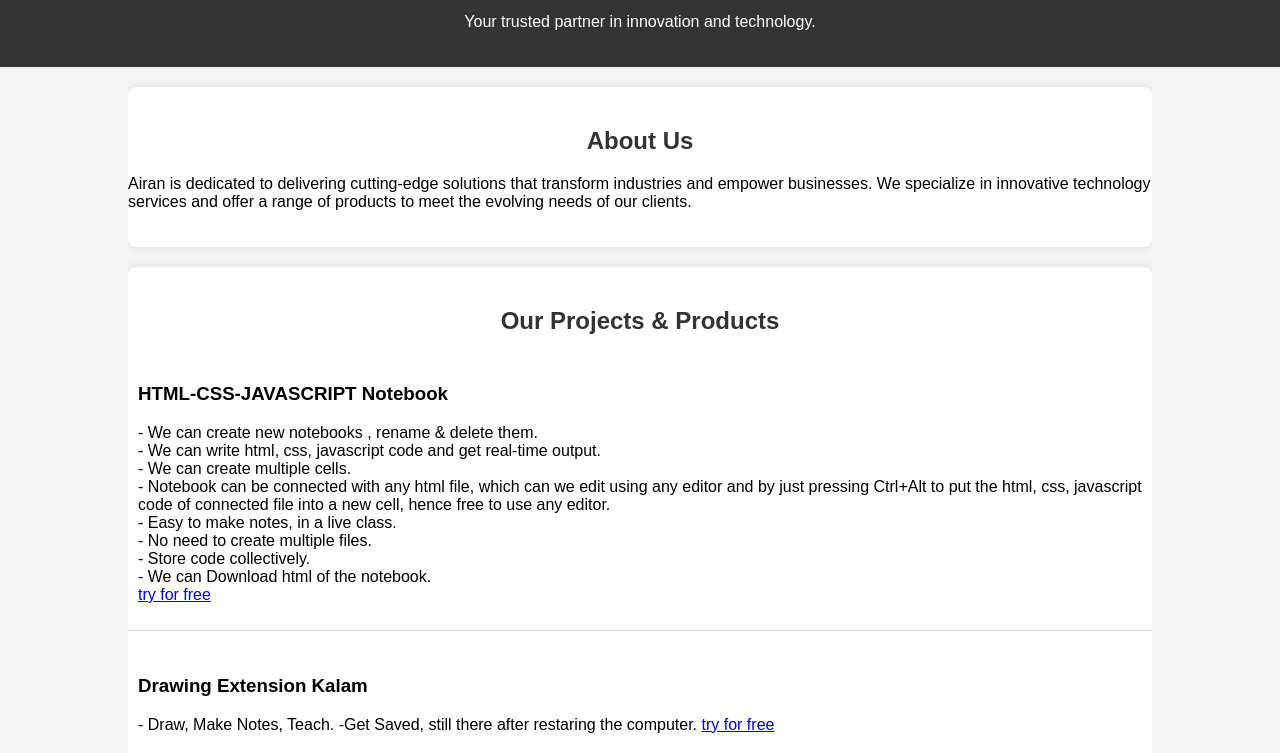
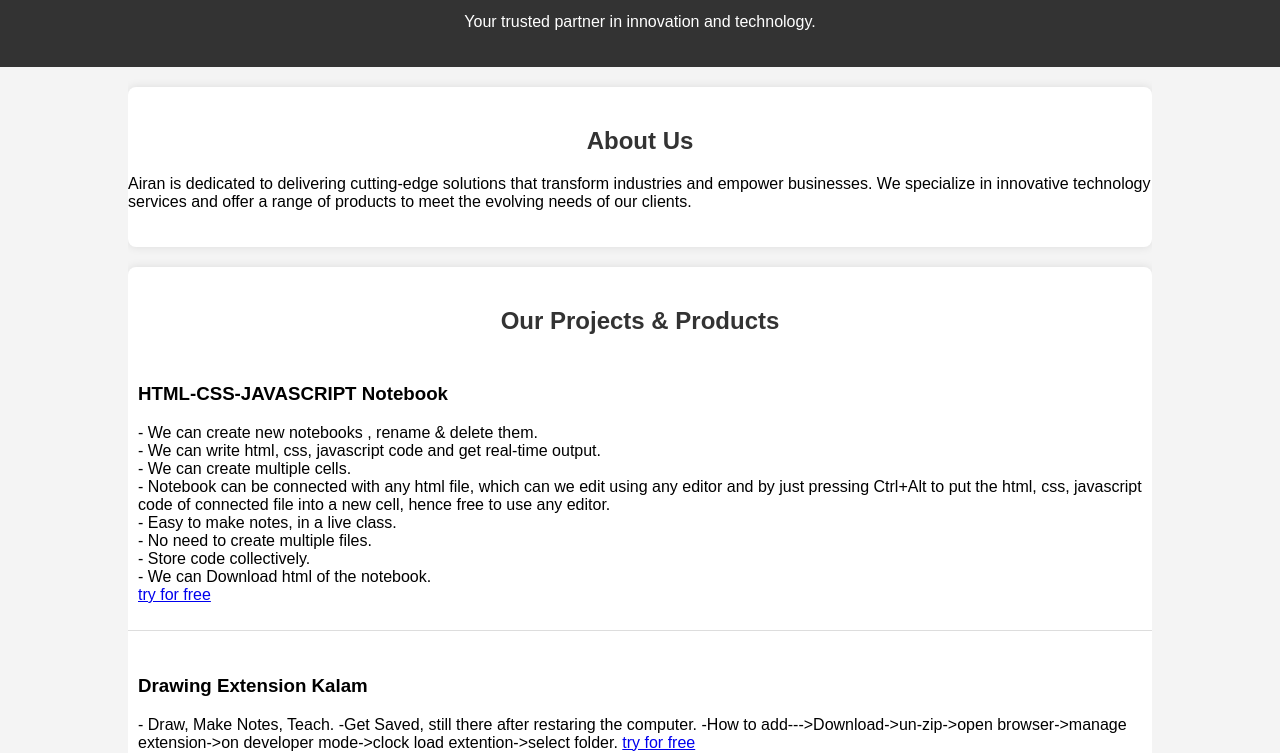
Before and after one commit to AiranHindustan/Airan, a plain HTML site: page index.html in a window 1280 px wide. Shown: the part 60-813 px from the top of the page. Drawn offline with Linux system fonts and the light colour scheme.

Commit message:
Update index.html

```diff
--- a/index.html
+++ b/index.html
@@ -102,6 +102,7 @@
                 <p>
                     - Draw, Make Notes, Teach.
                     -Get Saved, still there after restaring the computer.
+                    -How to add--->Download->un-zip->open browser->manage extension->on developer mode->clock load extention->select folder.
                     <a href="https://github.com/AiranHindustan/Drawing-extension-kalam-/archive/refs/heads/main.zip">try for free</a>
 
                 </p>
```
